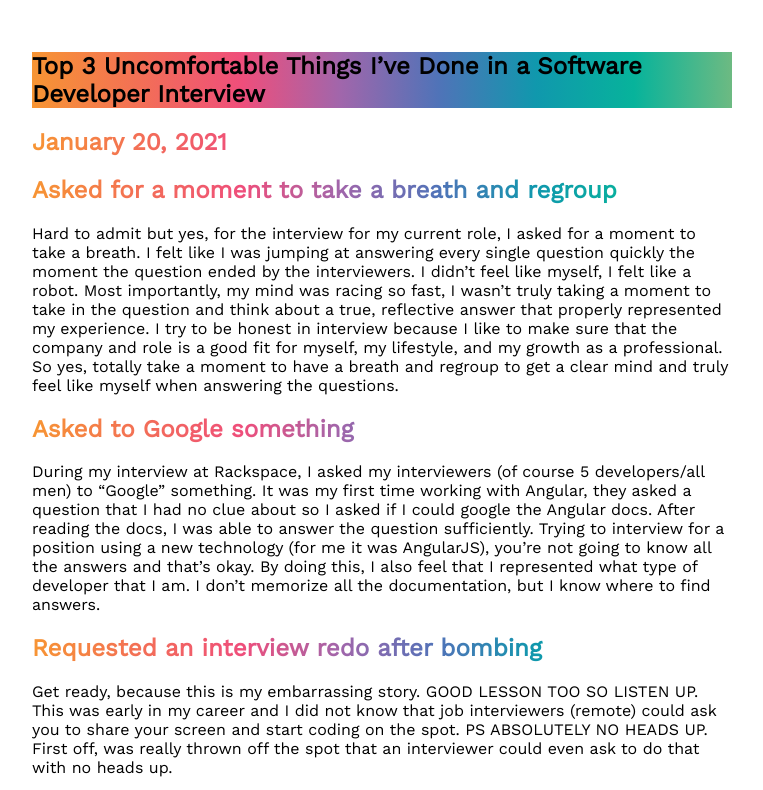
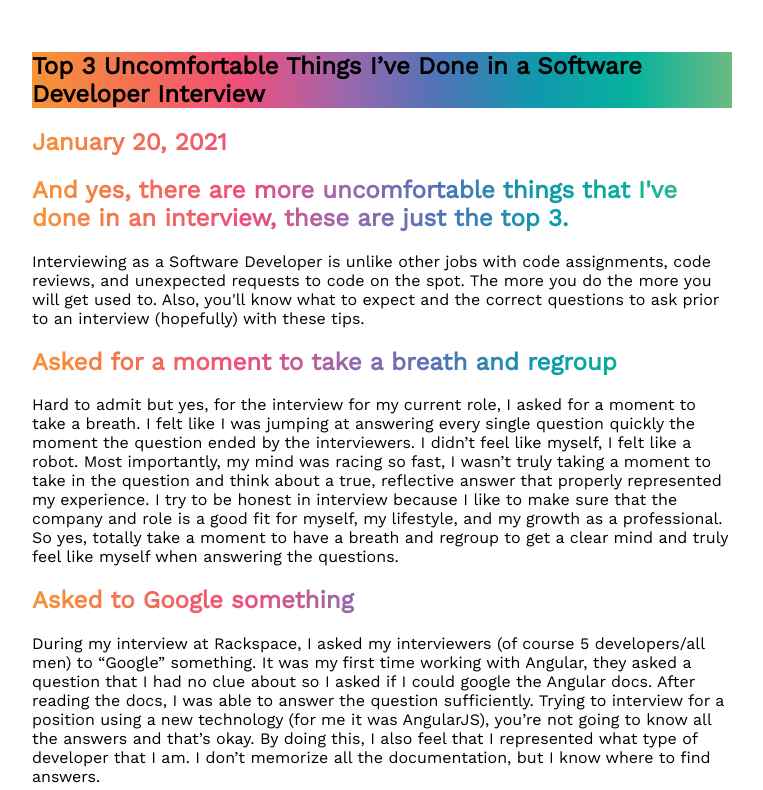
Before and after one commit to catherine-siller/catherine-siller-website, a Gatsby site: page /intentional-work-from-home-space in a window 1280 px wide. Shown: the top 790 px of the page, without its empty margins (258-1021 px from the left). Built offline with nearby package versions, Linux system fonts and the light colour scheme; Gatsby itself is replaced by a stand-in of ours.

Commit message:
Update Blog “top-3-uncomfortable-things-i’ve-done-in-a-software-developer-interview”

```diff
--- a/blog/top-3-uncomfortable-things-i’ve-done-in-a-software-developer-interview.md
+++ b/blog/top-3-uncomfortable-things-i’ve-done-in-a-software-developer-interview.md
@@ -4,6 +4,10 @@ path: >-
 date: 2021-01-20T02:38:46.036Z
 title: Top 3 Uncomfortable Things I’ve Done in a Software Developer Interview
 ---
+## And yes, there are more uncomfortable things that I've done in an interview, these are just the top 3.
+
+Interviewing as a Software Developer is unlike other jobs with code assignments, code reviews, and unexpected requests to code on the spot. The more you do the more you will get used to. Also, you'll know what to expect and the correct questions to ask prior to an interview (hopefully) with these tips.
+
 ## Asked for a moment to take a breath and regroup
 
 Hard to admit but yes, for the interview for my current role, I asked for a moment to take a breath. I felt like I was jumping at answering every single question quickly the moment the question ended by the interviewers. I didn’t feel like myself, I felt like a robot. Most importantly, my mind was racing so fast, I wasn’t truly taking a moment to take in the question and think about a true, reflective answer that properly represented my experience. I try to be honest in interview because I like to make sure that the company and role is a good fit for myself, my lifestyle, and my growth as a professional. So yes, totally take a moment to have a breath and regroup to get a clear mind and truly feel like myself when answering the questions.
```
